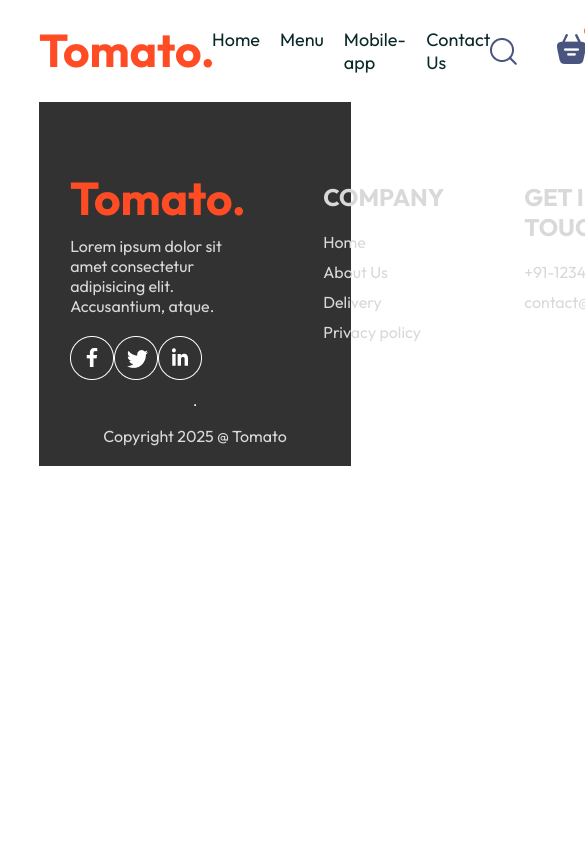
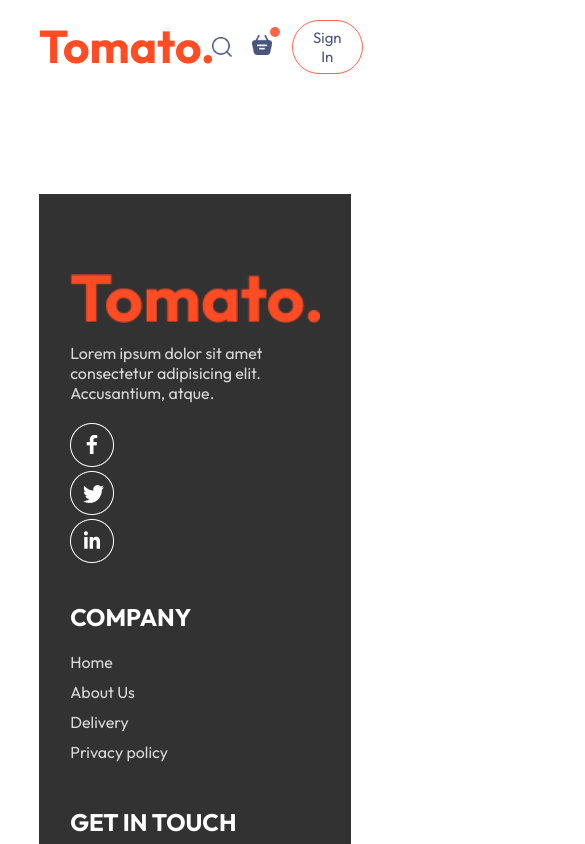
Before and after one commit to gagan1146/food-app, a React (Vite) app in the folder frontend/: page /place in a window 390 px wide. Shown: the top 844 px of the page, 585 px wide, since content can reach past the window. Built offline with nearby package versions, Linux system fonts and the light colour scheme.

Commit message:
Second Commit By adding functionality of login popup

```diff
--- a/frontend/src/App.jsx
+++ b/frontend/src/App.jsx
@@ -1,24 +1,31 @@
-import React from 'react'
+import React, { useState } from 'react'
 import './App.css'
 import Navbar from './components/Navbar/Navbar'
 import Home from './pages/Home/Home'
-import {Routes, Route } from 'react-router-dom'
+import { Routes, Route } from 'react-router-dom'
 import Cart from './pages/Cart/Cart'
 import PlaceOrder from './pages/PlaceOrder/PlaceOrder'
 import Header from './components/Header/Header'
 import Footer from './components/Footer/Footer'
+import LoginPopup from './components/LoginPopup/LoginPopup'
 
 const App = () => {
+
+  const [showLogin, setShowLogin] = useState(false)
+
   return (
-    <div className='app'>
-      <Navbar/>
-      <Routes>
-        <Route path='/' element={<Home/>}/>
-        <Route path='/cart' element={<Cart/>}/>
-        <Route path='/place' element={<PlaceOrder/>}/>
-      </Routes>
-      <Footer/>
-    </div>
+    <>
+      {showLogin ? <LoginPopup setShowLogin={setShowLogin} /> : <></>}
+      <div className='app'>
+        <Navbar setShowLogin={setShowLogin} />
+        <Routes>
+          <Route path='/' element={<Home />} />
+          <Route path='/cart' element={<Cart />} />
+          <Route path='/place' element={<PlaceOrder />} />
+        </Routes>
+        <Footer />
+      </div>
+    </>
   )
 }
 
--- /dev/null
+++ b/frontend/src/components/AppDownload/AppDownload.css
@@ -0,0 +1,25 @@
+.app-download{
+    margin: auto auto;
+    margin-top: 100px;
+    font-size: max(3vw,20px);
+    text-align: center;
+    font-weight: 500;
+}
+
+.app-download-platforms{
+    display: flex;
+    justify-content: center;
+    gap: max(2vw,10px);
+    margin-top: 40px;
+}
+
+.app-download-platforms img{
+    width: max(30vw,120px);
+    max-width: 180px;
+    transition: 0.5s;
+    cursor: pointer;
+}
+
+.app-download-platforms img:hover{
+    transform: scale(1.05);
+}
--- /dev/null
+++ b/frontend/src/components/AppDownload/AppDownload.jsx
@@ -0,0 +1,18 @@
+import React from 'react'
+import './AppDownload.css'
+import { assets } from '../../assets/frontend_assets/assets'
+
+const AppDownload = () => {
+  return (
+    <div className='app-download' id='app-download'>
+        <p>For Better Experience Download <br/>Tomato App</p>
+        <div className="app-download-platforms">
+            <img src={assets.play_store} alt="" />
+            <img src={assets.app_store} alt="" />
+        </div>
+
+    </div>
+  )
+}
+
+export default AppDownload
--- a/frontend/src/components/ExploreMenu/ExploreMenu.css
+++ b/frontend/src/components/ExploreMenu/ExploreMenu.css
@@ -54,3 +54,10 @@
     border: 4px solid tomato;
     padding: 2px;
 }
+
+@media (max-width:1050px) {
+    .explore-menu-text{
+        max-width: 100%;
+        font-size: 14px;
+    }
+}
--- a/frontend/src/components/Footer/Footer.css
+++ b/frontend/src/components/Footer/Footer.css
@@ -7,6 +7,7 @@
     gap: 20px;
     padding: 20px 8vw;
     padding-top: 80px;
+    margin-top: 100px;
 }
 
 .footer-content{
@@ -26,4 +27,33 @@
 .footer-content-left li, .footer-content-right li, .footer-content-center li{
     list-style: none;
     margin-bottom: 10px;
+    cursor: pointer;
 }
+
+.footer-content-right h2, .footer-content-center h2{
+    color: white;
+}
+
+.footer-social-icons{
+    width: 40px;
+    margin-right: 15px;
+}
+
+.footer hr{
+    width: 100px;
+    height: 2px;
+    margin: 20px 0px;
+    background-color: grey;
+    border: none;
+}
+
+@media (max-width:750px) {
+    .footer-content{
+        display: flex;
+        flex-direction: column;
+        gap: 35px;
+    }
+    .footer-copyright{
+        text-align: center;
+    }
+}
--- a/frontend/src/components/Header/Header.css
+++ b/frontend/src/components/Header/Header.css
@@ -1,7 +1,7 @@
 .header{
     height: 34vw;
     margin: 30px auto;
-    background: url('C:\Users\MSI INDIA\Desktop\food app\frontend\src\components\Header\header_img.png') no-repeat;
+    background: url('C:\Users\MSI INDIA\Desktop\food app\food-app\frontend\src\components\Header\header_img.png') no-repeat;
     background-size: contain;
     position: relative;
 }
@@ -46,3 +46,24 @@
         opacity:1;
     }
 }
+
+@media (max-width:1050px) {
+    .header{
+        height: 28vw;
+    }
+    .header-contents{
+        max-width: 45%;
+    }
+}
+
+@media (max-width:750px) {
+    .header-contents{
+        max-width: 65%;
+    }
+    .header-contents p{
+        display: none;
+    }
+    .header-contents button{
+        padding: 2vw 4vw;
+    }
+}
--- /dev/null
+++ b/frontend/src/components/LoginPopup/LoginPopup.css
@@ -0,0 +1,22 @@
+.login-popup{
+    position: absolute;
+    z-index: 1;
+    width: 100%;
+    height: 100px;
+    background-color: #00000090;
+    display: grid;
+}
+
+.login-popup-container{
+    place-self: center;
+    width: max(23vw,330px);
+    color: #808080;
+    background-color: white;
+    display: flex;
+    flex-direction: column;
+    gap: 25px;
+    padding: 25px 30px;
+    border-radius: 8px;
+    font-size: 14px;
+    animation: fadeIn 0.5s;
+}
--- /dev/null
+++ b/frontend/src/components/LoginPopup/LoginPopup.jsx
@@ -0,0 +1,30 @@
+import React, { useState } from 'react'
+import './LoginPopup.css'
+import { assets } from '../../assets/frontend_assets/assets'
+
+const LoginPopup = ({setShowLogin}) => {
+    const [currState,setCurrState] = useState("SignUp")
+  return (
+    <div className='login-popup'>
+      <form className='login-popup-container' action="">
+            <div className="login-popup-title">
+                <h2>{currState}</h2>
+                <img onClick={()=>{setShowLogin(false)}} src={assets.cross_icon} alt="" />
+            </div>
+            <div className="login-popup-inputs">
+                {currState==="Login"?<></>:<input type="text" placeholder='Your name' required />}
+                <input type="email" placeholder='Your email' required />
+                <input type="password" placeholder='Your password' required />
+            </div>
+            <button>{currState==="SignUp"?"Create account": "Login"}</button>
+            <div className="login-popup-condition">
+                <input type="checkbox" required />
+                <p>By continuing, I agree to the terms of use & privacy policy.</p>
+            </div>
+            {currState==="Login"?<p>Create a new account? <span onClick={()=>setCurrState("Signup")}>Click here</span></p>:<p>Already have an account? <span onClick={()=>setCurrState("Login")}>Login here</span></p>}
+      </form>
+    </div>
+  )
+}
+
+export default LoginPopup
--- a/frontend/src/components/Navbar/Navbar.css
+++ b/frontend/src/components/Navbar/Navbar.css
@@ -61,3 +61,48 @@
     top: -8px;
     right: -8px;
 }
+
+@media (max-width:1050px) {
+    .navbar .logo{
+        width: 140px;
+    }
+    .navbar-menu{
+        gap: 20px;
+        font-size: 17px;
+    }
+    .navbar-right{
+        gap: 30px;
+    }
+    .navbar-right img{
+        width: 22px;
+    }
+    .navbar-right button{
+        padding: 8px 25px;
+    }
+}
+
+@media (max-width:900px) {
+    .navbar .logo{
+        width: 120px;
+    }
+    .navbar-menu{
+        gap: 15px;
+        font-size: 16px;
+    }
+    .navbar-right{
+        gap: 20px;
+    }
+    .navbar-right img{
+        width: 20px;
+    }
+    .navbar-right button{
+        padding: 7px 20px;
+        font-size: 15px;
+    }
+}
+
+@media (max-width:750px) {
+    .navbar-menu{
+        display: none;
+    }
+}
--- a/frontend/src/components/Navbar/Navbar.jsx
+++ b/frontend/src/components/Navbar/Navbar.jsx
@@ -1,17 +1,18 @@
 import React, { useState } from 'react'
 import './Navbar.css'
 import {assets} from '../../assets/frontend_assets/assets'
+import {Link} from 'react-router-dom'
 
-const Navbar = () => {
+const Navbar = ({setShowLogin}) => {
     const [menu,setMenu] = useState("");
   return (
     <div className='navbar'>
       <img src={assets.logo} alt="" />
       <ul className="navbar-menu">
-        <li onClick={()=>{setMenu("home")}} className={menu=="home"?"active":""}>Home</li>
-        <li onClick={()=>{setMenu("menu")}} className={menu=="menu"?"active":""}>Menu</li>
-        <li onClick={()=>{setMenu("mobile-app")}} className={menu=="mobile-app"?"active":""}>Mobile-app</li>
-        <li onClick={()=>{setMenu("contact-us")}} className={menu=="contact-us"?"active":""}>Contact Us</li>
+        <Link to='/' onClick={()=>{setMenu("home")}} className={menu=="home"?"active":""}>Home</Link>
+        <a href='#explore-menu' onClick={()=>{setMenu("menu")}} className={menu=="menu"?"active":""}>Menu</a>
+        <a href='#app-download' onClick={()=>{setMenu("mobile-app")}} className={menu=="mobile-app"?"active":""}>Mobile-app</a>
+        <a href='#footer' onClick={()=>{setMenu("contact-us")}} className={menu=="contact-us"?"active":""}>Contact Us</a>
       </ul>
       <div className="navbar-right">
         <img src={assets.search_icon} alt="" />
@@ -19,7 +20,7 @@ const Navbar = () => {
             <img src={assets.basket_icon} alt="" />
           <div className="dot"></div>
         </div>
-        <button>Sign In</button>
+        <button onClick={()=>setShowLogin(true)}>Sign In</button>
       </div>
 
     </div>
--- a/frontend/src/index.css
+++ b/frontend/src/index.css
@@ -5,6 +5,7 @@
   margin:0;
   box-sizing: border-box;
   font-family: 'Outfit';
+  scroll-behavior: smooth;
 }
 
 body{
--- a/frontend/src/pages/Home/Home.jsx
+++ b/frontend/src/pages/Home/Home.jsx
@@ -3,6 +3,7 @@ import './Home.css'
 import Header from '../../components/Header/Header'
 import ExploreMenu from '../../components/ExploreMenu/ExploreMenu'
 import FoodDisplay from '../../components/FoodDisplay/FoodDisplay'
+import AppDownload from '../../components/AppDownload/AppDownload'
 
 const Home = () => {
   const [category,setCategory] = useState("All");
@@ -11,6 +12,7 @@ const Home = () => {
       <Header/>
       <ExploreMenu category={category} setCategory={setCategory}/>
       <FoodDisplay category={category}/>
+      <AppDownload/>
     </div>
   )
 }
```
